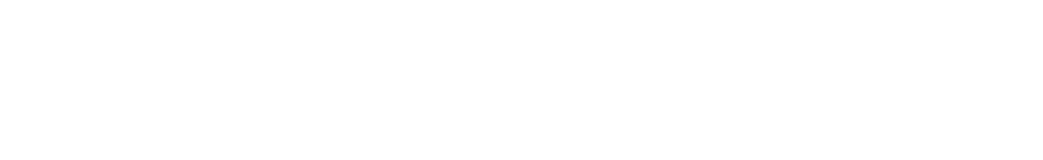
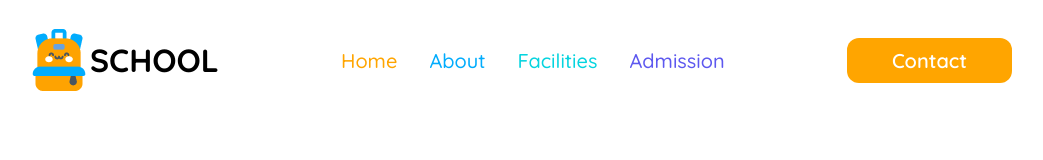
Before and after one commit to tonmoyaas/A2-Kids-School-repo, a plain HTML site: page inbex.html in a window 1280 px wide. Shown: the whole page, without its empty margins (120-1163 px from the left). Drawn offline with Linux system fonts and the light colour scheme.

Commit message:
added second commit

```diff
--- a/inbex.html
+++ b/inbex.html
@@ -6,9 +6,26 @@
     <title>A2 Kids School</title>
     <link rel="stylesheet" href="styles/school.css">
 </head>
-<body>
+<body class="quicksand-font">
     <header>
+        <nav>
+            <div class="navbar">
+                <div class="logo-div">
+                    <img class="logo" src="assets/logo.png" alt="This is Logo">
+                    <h3 class="school">SCHOOL</h3>
+                </div>
 
+                <div class="manu">
+                <a href="">Home</a>
+                <a href="">About</a>
+                <a href="">Facilities</a>
+                <a href="">Admission</a>
+                </div>
+                <div class="btn-primary">
+                    <a href="">Contact</a>
+                </div>
+            </div>
+        </nav>
     </header>
     <main>
 
--- a/styles/school.css
+++ b/styles/school.css
@@ -0,0 +1,68 @@
+
+@import url('https://fonts.googleapis.com/css2?family=Quicksand:wght@300..700&display=swap');
+
+.quicksand-font {
+  font-family: "Quicksand", serif;
+  font-optical-sizing: auto;
+  font-weight: 400;
+  font-style: normal;
+}
+/* navbar style */
+header{
+    max-width: 1440px;
+    padding-left: 140px;
+    padding-right: 140px;
+    margin: 0 auto;
+}
+.navbar{
+    display: flex;
+    align-items: center;
+    justify-content: space-between;
+
+}
+.logo-div{
+    display: flex;
+    align-items: center;
+}
+.logo{
+    width: 62px;
+    height: 62px;
+}
+.school{
+    font-size: 2rem;
+    font-weight: 700;
+}
+.manu{
+    display: inline-block;
+    display: flex;
+    gap: 32px;
+}
+.manu a{
+    text-decoration: none;
+    font-size: 1.25rem;
+    font-weight: 500;
+}
+.manu a:nth-child(1){
+    color: orange;
+}
+.manu a:nth-child(2){
+    color: #01ACFD;
+}
+.manu a:nth-child(3){
+    color: #05D4DF;
+}
+.manu a:nth-child(4){
+    color: #5D58EF;
+}
+.btn-primary{
+    background-color: orange;
+    padding: 10px 45px;
+    border: none;
+    border-radius: 12px;
+}
+.btn-primary a{
+    text-decoration: none;
+    color: white;
+    font-size: 1.25rem;
+    font-weight: 600;
+}
```
